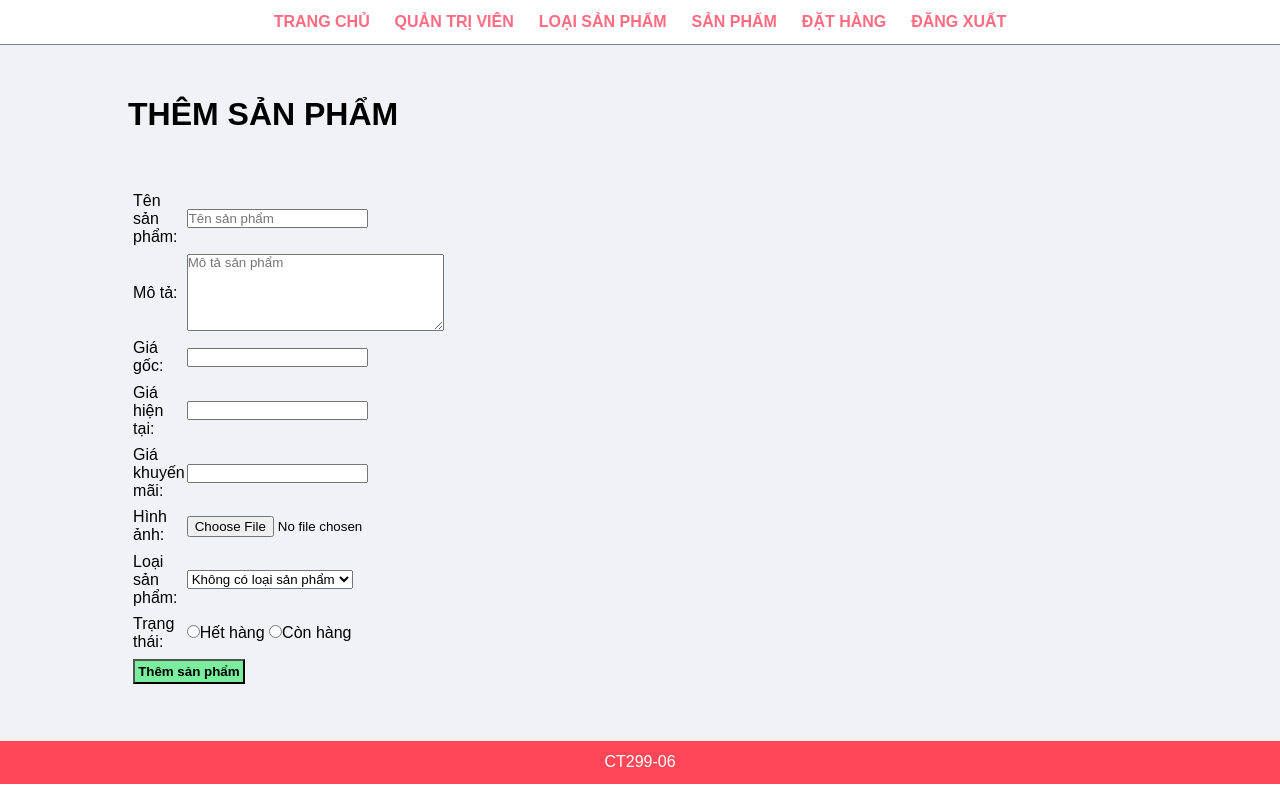
After one commit to duongnhu10/AgriMarketHub_V1, a PHP site: page /add-agricultural.php in a window 1280 px wide. The commit adds this page. Run offline with PHP 8.4, Linux system fonts and the light colour scheme; the visitor is signed in with stand-in values (Sample User, id 1); data that the repository does not hold is empty.

Commit message:
update products

```diff
--- /dev/null
+++ b/admin/add-agricultural.php
@@ -0,0 +1,121 @@
+<?php include('partials/menu.php') ?>
+
+<div class="main-content">
+    <div class="wrapper">
+        <h1>THÊM SẢN PHẨM</h1>
+
+        <br><br><br>
+
+        <form action="" method="POST" enctype="multipart/form-data">
+
+            <table class="tbl-30">
+
+                <tr>
+                    <td>Tên sản phẩm:</td>
+                    <td>
+                        <input type="text" name="ten_san_pham" placeholder="Tên sản phẩm">
+                    </td>
+                </tr>
+
+                <tr>
+                    <td>Mô tả:</td>
+                    <td>
+                        <textarea cols="30" rows="5" name="mo_ta" placeholder="Mô tả sản phẩm"></textarea>
+                    </td>
+                </tr>
+
+                <tr>
+                    <td>Giá gốc:</td>
+                    <td>
+                        <input type="number" name="gia_goc">
+                    </td>
+                </tr>
+
+                <tr>
+                    <td>Giá hiện tại:</td>
+                    <td>
+                        <input type="number" name="gia">
+                    </td>
+                </tr>
+
+                <tr>
+                    <td>Giá khuyến mãi:</td>
+                    <td>
+                        <input type="number" name="gia_khuyen_mai">
+                    </td>
+                </tr>
+
+                <tr>
+                    <td>Hình ảnh:</td>
+                    <td>
+                        <input type="file" name="anh">
+                    </td>
+                </tr>
+
+                <tr>
+                    <td>Loại sản phẩm:</td>
+                    <td>
+                        <select name="loai_san_pham">
+                            <?php
+                            //Create PHP code to display categories from Database
+                            //1. Create SQL to get all categories form database
+                            $sql = "SELECT * FROM loai_san_pham WHERE trang_thai = 'Còn hàng'";
+
+                            //Executing query
+                            $res = mysqli_query($conn, $sql);
+
+                            //Count rows to check whether we have categories or not
+                            $count = mysqli_num_rows($res);
+
+                            //IF count is greater than zero, we have categories else we do not have categories
+                            if ($count > 0) {
+                                //We have categories
+                                while ($row = mysqli_fetch_assoc($res)) {
+                                    //Get the details of categories
+                                    $id = $row['id'];
+                                    $ten_loai = $row['ten_loai'];
+
+                            ?>
+
+                                    <option value="<?php echo $id ?>"><?php echo $ten_loai ?></option>
+
+                                <?php
+                                }
+                            } else {
+                                //We do not have category
+                                ?>
+
+                                <option value="0">Không có loại sản phẩm</option>
+
+                            <?php
+                            }
+
+                            //2. Display on Dropdown
+                            ?>
+
+                        </select>
+                    </td>
+                </tr>
+
+                <tr>
+                    <td>Trạng thái:</td>
+                    <td>
+                        <input type="radio" name="trang_thai" value="Hết hàng">Hết hàng
+                        <input type="radio" name="trang_thai" value="Còn hàng">Còn hàng
+                    </td>
+                </tr>
+
+                <tr>
+                    <td colspan="2">
+                        <input class="btn-secondary" type="submit" name="submit" value="Thêm sản phẩm">
+                    </td>
+                </tr>
+
+            </table>
+
+        </form>
+
+    </div>
+</div>
+
+<?php include('partials/footer.php') ?>
--- a/admin/manager-agricultural.php
+++ b/admin/manager-agricultural.php
@@ -9,7 +9,7 @@
         <br><br><br>
 
         <!-- Button to Add Admin -->
-        <a href="#" class="btn-primary">Thêm sản phẩm</a>
+        <a href="<?php echo SITEURL; ?>admin/add-agricultural.php" class="btn-primary">Thêm sản phẩm</a>
 
         <br><br><br>
 
--- a/admin/manager-category.php
+++ b/admin/manager-category.php
@@ -77,7 +77,7 @@
             //Create Serial Number Variable and assign value as 1
             $sn = 1;
 
-            //Chcek whether we have data in databaase or not
+            //Check whether we have data in databaase or not
             if ($count > 0) {
                 //We have data in database
                 //Get the data and display
```
Also changed, not shown: images/category/Loai_NongSan_362.png (added), images/category/Loai_NongSan_550.jpg (added).
